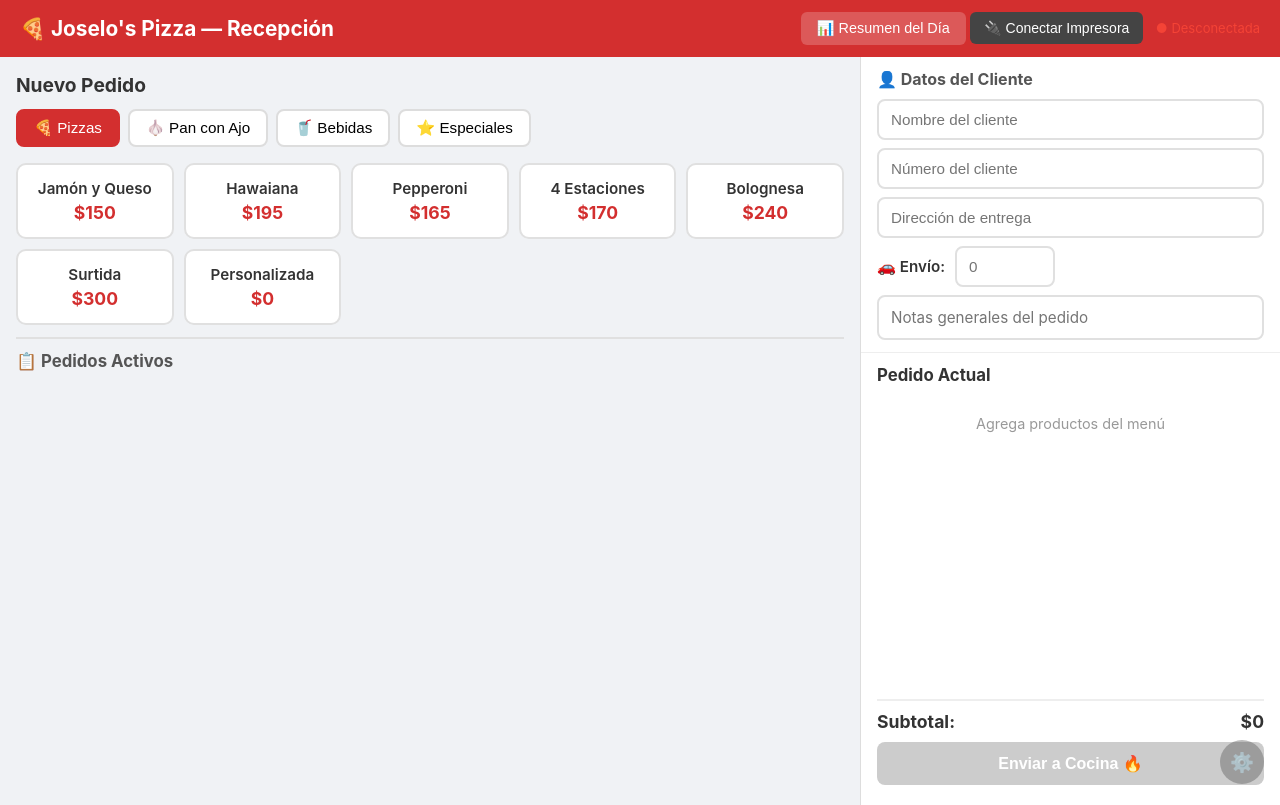
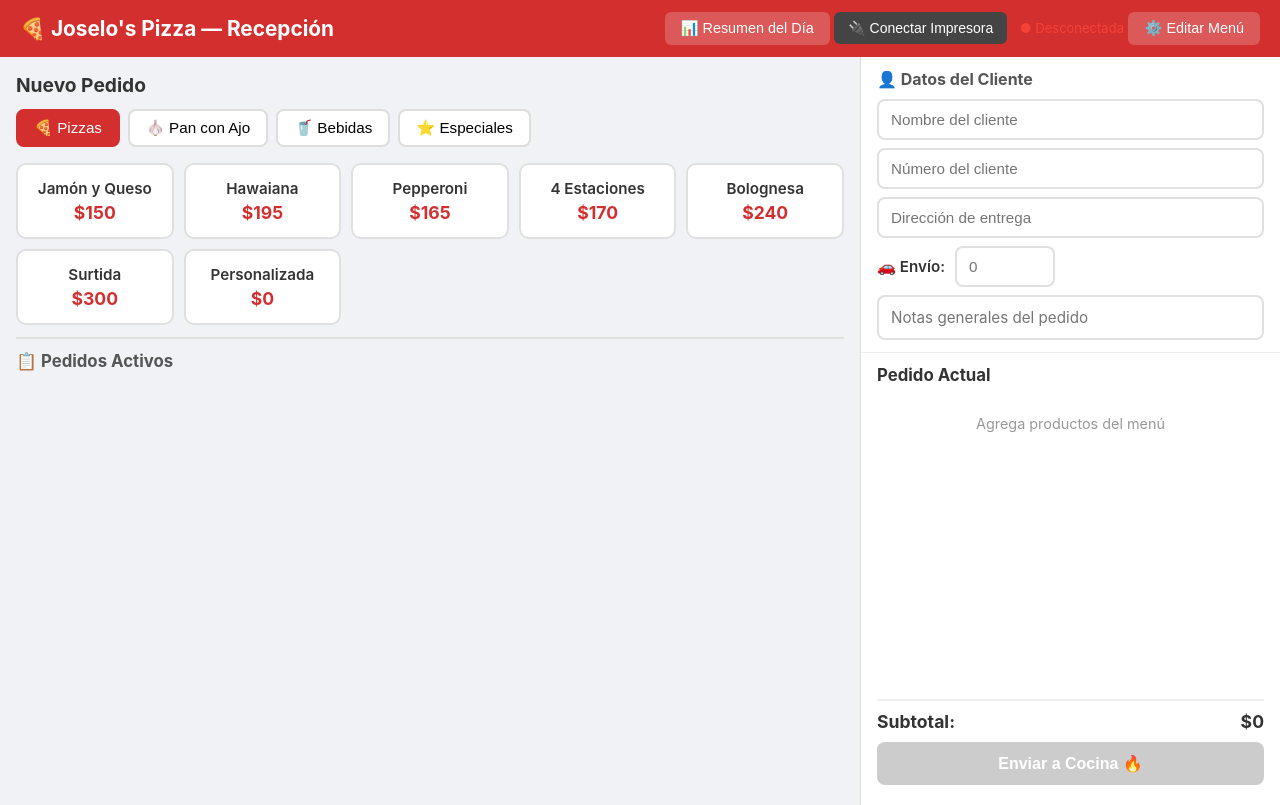
Before and after one commit to manduartp/pizzeria-system, a website: page public/receptionist/index.html in a window 1280 px wide. Drawn offline with nearby package versions, Linux system fonts and the light colour scheme; no server answers.

Commit message:
Move ⚙️ admin button from bottom-right to header bar
- Removed floating circle button (position: fixed, bottom-right)
- Added button to header-actions, styled as .btn-header
- Labeled '⚙️ Editar Menú' (matches other header buttons)
- Removed old .btn-admin CSS (now uses .btn-header styles)

```diff
--- a/public/receptionist/index.html
+++ b/public/receptionist/index.html
@@ -15,6 +15,7 @@
       <button id="btn-summary" class="btn-header">📊 Resumen del Día</button>
       <button id="btn-connect-printer" class="btn-printer">🔌 Conectar Impresora</button>
       <span id="printer-status" class="printer-status disconnected">● Desconectada</span>
+      <button id="btn-admin" class="btn-header">⚙️ Editar Menú</button>
     </div>
   </header>
 
@@ -161,9 +162,6 @@
     </div>
   </div>
 
-  <!-- Admin Button -->
-  <button id="btn-admin" class="btn-admin">⚙️</button>
-
   <!-- Admin Modal -->
   <div id="admin-modal" class="modal hidden">
     <div class="modal-content modal-admin">
--- a/public/receptionist/style.css
+++ b/public/receptionist/style.css
@@ -933,28 +933,6 @@ header h1 {
   }
 }
 
-/* ── ADMIN BUTTON ── */
-.btn-admin {
-  position: fixed;
-  bottom: 16px;
-  right: 16px;
-  width: 44px;
-  height: 44px;
-  border-radius: 50%;
-  border: none;
-  background: #555;
-  color: #fff;
-  font-size: 1.2rem;
-  cursor: pointer;
-  opacity: 0.4;
-  transition: opacity 0.2s;
-  z-index: 100;
-}
-
-.btn-admin:hover {
-  opacity: 1;
-}
-
 /* ── ADMIN MODAL ── */
 .modal-admin {
   max-width: 700px;
```
